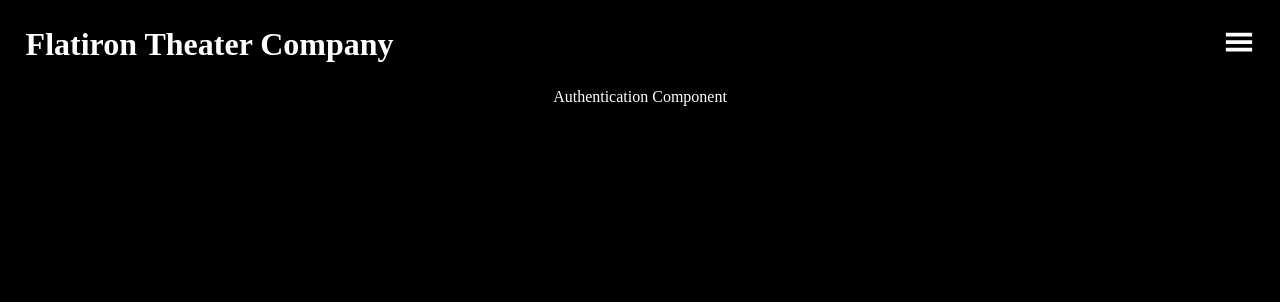
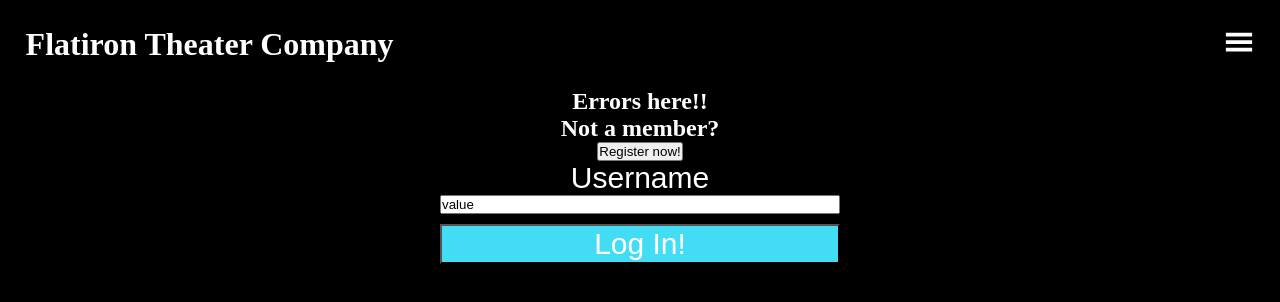
Before and after one commit to codetombomb/acc-identity-and-access-management, a React (Create React App) app in the folder client/: page /authentication in a window 1280 px wide. Shown: the top 302 px of the page. Built offline with nearby package versions, Linux system fonts and the light colour scheme; no server answers; a web font is replaced by a local one.

Commit message:
add authentication to client

```diff
--- a/client/src/App.js
+++ b/client/src/App.js
@@ -1,14 +1,15 @@
-import { useState, useEffect } from 'react'
+import { useState, useEffect } from "react";
 import { Route, Routes } from "react-router-dom";
 import Navigation from "./components/Navigation/Navigation";
 import Home from "./components/Home/Home";
 import "./App.css";
+import Authentication from "./components/Authentication/Authentication";
 
 function App() {
   const [productions, setProductions] = useState([]);
 
   useEffect(() => {
-    fetchProductions()
+  //   fetchProductions()
   }, []);
 
   const fetchProductions = () => {
@@ -17,7 +18,8 @@ function App() {
       .then(setProductions);
   };
 
-  const addProduction = (production) => setProductions(current => [...current, production])
+  const addProduction = (production) =>
+    setProductions((current) => [...current, production]);
 
   return (
     <div className="App">
@@ -33,17 +35,29 @@ function App() {
         />
         <Route
           path={"/authentication"}
-          element={<div>Authentication Component</div>}
+          element={
+            <div>
+              <Authentication />
+            </div>
+          }
         />
         <Route
           path={"/"}
           element={
             <div>
-              <Home productions={productions}/>
+              <Home productions={productions} />
             </div>
           }
         />
-        <Route path={"*"} element={<div>Not Found Page</div>} />
+        <Route
+          path={"*"}
+          element={
+            <>
+              <h1>Sorry We can't find the Page you're looking for!</h1>
+              <h1>404 Not Found</h1>
+            </>
+          }
+        />
       </Routes>
     </div>
   );
--- /dev/null
+++ b/client/src/components/Authentication/Authentication.js
@@ -0,0 +1,57 @@
+import React, { useState } from "react";
+import "./styles.css";
+
+const Authentication = ({ updateUser }) => {
+  const [signUp, setSignUp] = useState(false);
+
+  const handleSignUpClick = () => setSignUp((signUp) => !signUp);
+
+  /*
+    - Finish building the authentication controlled for to handle the:
+        - value
+        - onchange
+        - onsubmit of the form
+    - on submit create a POST.
+        - There is a button that toggles the component between login and sign up.
+        - if signUp is true use the path '/users' else use '/login' (we will be writing login soon)
+        - Complete the post and test our '/users' route
+    - On a successful POST add the user to state (updateUser is passed down from app through props) and redirect to the Home page.
+    - return to server/app.py to build the next route
+*/
+
+  const handleSubmit = () => {
+    console.log("Handle the submit");
+
+  };
+
+  return (
+    <>
+      <h2 className="auth-errors">{"Errors here!!"}</h2>
+      <h2>{signUp ? "Already a member?" : "Not a member?"}</h2>
+      <button onClick={handleSignUpClick}>
+        {signUp ? "Log In!" : "Register now!"}
+      </button>
+
+
+      <form onSubmit={handleSubmit}>
+        <label>Username</label>
+        <input type="text" name="name" value={"value"} onChange={console.log} />
+        {signUp && (
+          <>
+            <label>Email</label>
+            <input
+              type="text"
+              name="email"
+              value={"value"}
+              onChange={console.log}
+            />
+          </>
+        )}
+        <input type="submit" value={signUp ? "Sign Up!" : "Log In!"} />
+      </form>
+
+
+    </>
+  );
+};
+export default Authentication;
--- /dev/null
+++ b/client/src/components/Authentication/styles.css
@@ -0,0 +1,18 @@
+form {
+  display: flex;
+  flex-direction: column;
+  width: 400px;
+  margin: auto;
+  font-family: Arial;
+  font-size: 30px;
+}
+
+input[type="submit"] {
+  background-color: #42ddf5;
+  color: white;
+  height: 40px;
+  font-family: Arial;
+  font-size: 30px;
+  margin-top: 10px;
+  margin-bottom: 10px;
+}
```
